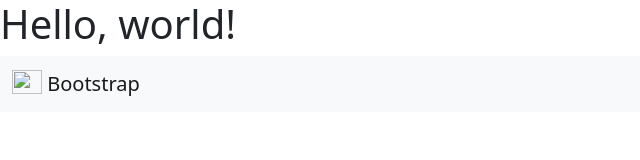
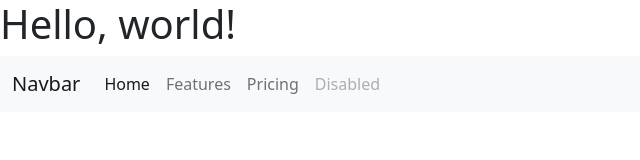
Before and after one commit to alexander01576/pruebaEscuela, a plain HTML site: page index.html in a window 1280 px wide. Shown: the whole page, without its empty margins (0-640 px from the left). Drawn offline with nearby package versions, Linux system fonts and the light colour scheme.

Commit message:
Añadido de la barra de navegacion del[F html

```diff
--- a/index.html
+++ b/index.html
@@ -25,15 +25,30 @@
     -->
 
 
-	<nav class="navbar navbar-light bg-light">
-	  <div class="container-fluid">
-	    <a class="navbar-brand" href="#">
-	      <img src="/docs/5.0/assets/brand/bootstrap-logo.svg" alt="" width="30" height="24" class="d-inline-block align-text-top">
-	      Bootstrap
-	    </a>
-	  </div>
-	</nav>
-
+<nav class="navbar navbar-expand-lg navbar-light bg-light">
+  <div class="container-fluid">
+    <a class="navbar-brand" href="#">Navbar</a>
+    <button class="navbar-toggler" type="button" data-bs-toggle="collapse" data-bs-target="#navbarNav" aria-controls="navbarNav" aria-expanded="false" aria-label="Toggle navigation">
+      <span class="navbar-toggler-icon"></span>
+    </button>
+    <div class="collapse navbar-collapse" id="navbarNav">
+      <ul class="navbar-nav">
+        <li class="nav-item">
+          <a class="nav-link active" aria-current="page" href="#">Home</a>
+        </li>
+        <li class="nav-item">
+          <a class="nav-link" href="#">Features</a>
+        </li>
+        <li class="nav-item">
+          <a class="nav-link" href="#">Pricing</a>
+        </li>
+        <li class="nav-item">
+          <a class="nav-link disabled" href="#" tabindex="-1" aria-disabled="true">Disabled</a>
+        </li>
+      </ul>
+    </div>
+  </div>
+</nav>
 
   </body>
 </html>
```
